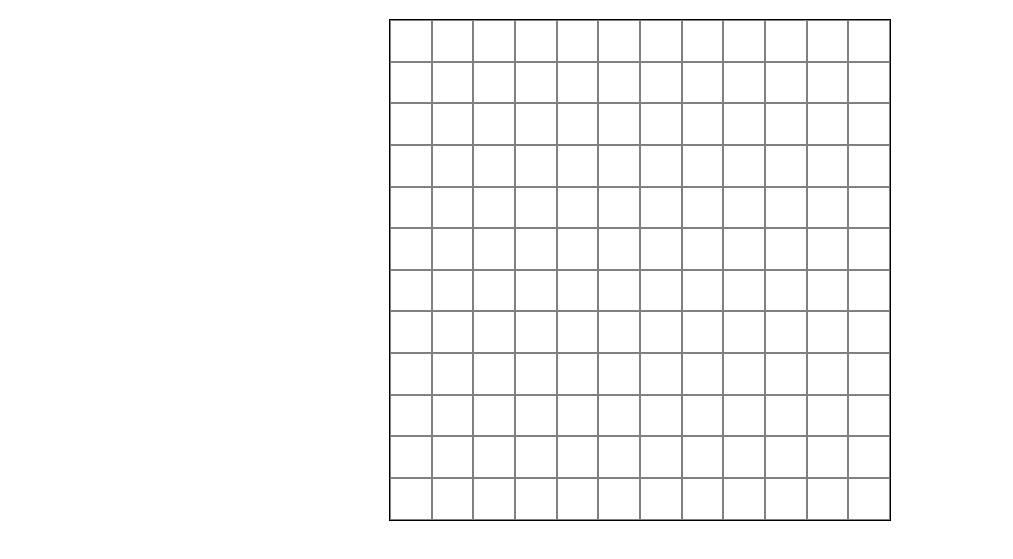
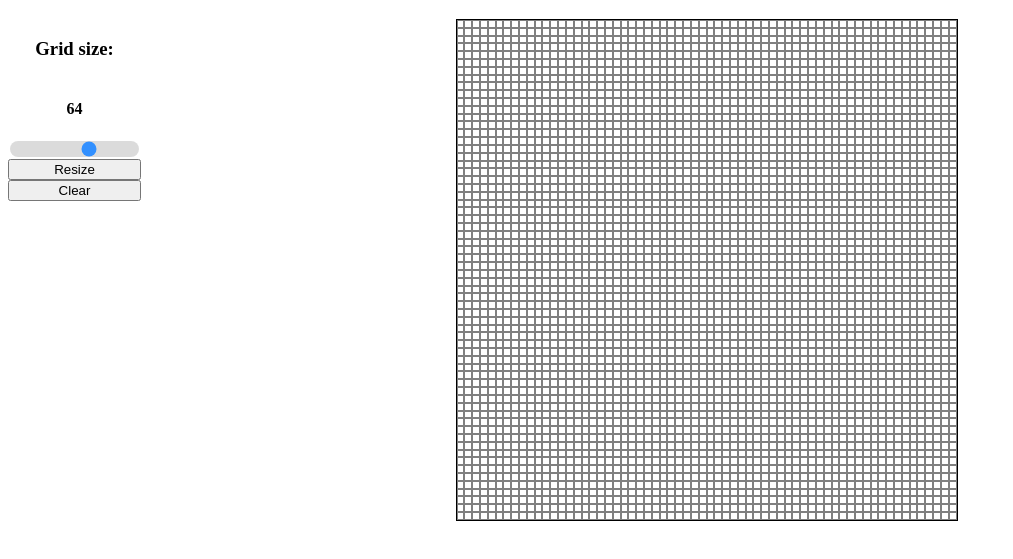
Before and after one commit to JanBlazejczyk/etch-a-sketch, a plain HTML site: page index.html in a window 1280 px wide. Shown: the part 61-620 px from the top of the page, without its empty margins (0-1013 px from the left). Drawn offline with Linux system fonts and the light colour scheme.

Commit message:
resize slider + clear btn

```diff
--- a/index.html
+++ b/index.html
@@ -11,8 +11,17 @@
     </head>
     <body>
         <h1>Etch a Sketch</h1>
-        <div id="grid-area">
+        <div class="flex-container">
+            <nav id="menu">
+                <h3>Grid size:</h3>
+                <h4 id="#show-grid-size"><span class="slider-value"></span></h4>
+                <input type="range" min="2" max="100" value="64" id="grid-size-slider">
+                <button id="resize-btn">Resize</button>
+                <button id="clear-btn">Clear</button>
+            </nav>
+            <div id="grid-area">
 
+            </div>
         </div>
     </body>
 </html>
--- a/main.css
+++ b/main.css
@@ -15,11 +15,23 @@ h1 {
     text-align: center;
 }
 
+h3 {
+    text-align: center;
+}
+
+h4 {
+    text-align: center;
+}
+
 .grid-cell {
     border: 1px solid grey;
     box-sizing: border-box;
     flex-grow: 1;
     height: 100%;
+}
+
+.grid-cell:hover {
+    background-color: aquamarine;
 }
 
 .grid-row {
@@ -31,3 +43,24 @@ h1 {
 .colored {
     background-color: grey;
 }
+
+.flex-container {
+    display: flex;
+}
+
+#menu {
+    display: flex;
+    flex-direction: column;
+}
+
+#grid-size-slider {
+    -webkit-appearance: none;
+    outline: none;
+    opacity: 0.8;
+    background: #d3d3d3;
+    border-radius: 0.5rem;
+}
+
+#grid-size-slider:hover {
+    opacity: 1;
+}
--- a/script.js
+++ b/script.js
@@ -17,7 +17,7 @@ const createGrid = (gridCount) => {
     }
 }
 
-createGrid(12);
+createGrid(64);
 
 // write a function that listens for hovering and changes the cell color for black
 const cells = document.querySelectorAll('.grid-cell');
@@ -25,10 +25,42 @@ cells.forEach((cell) => cell.addEventListener("mouseenter", function (event) {
     event.target.classList.add('colored');
 }))
 
+// create a clear button which makes all the cells white again
+const clearBtn = document.querySelector("#clear-btn");
+clearBtn.addEventListener("click", function () {
+    cells.forEach(cell => cell.classList.remove('colored'));
+})
+
 // TODO:
-// create a clear button which makes all the cells white again
 // create a slider https://www.w3schools.com/howto/howto_js_rangeslider.asp for adjusting the size of the grid
+const gridCountSlider = document.querySelector("#grid-size-slider");
+console.log(gridCountSlider.value);
+let showGridSize = document.querySelector(".slider-value");
+showGridSize.innerHTML = gridCountSlider.value;
+
+gridCountSlider.oninput = function () {
+    showGridSize.innerHTML = this.value;
+}
+
+// make the grid reize to the slider's value when a resize button is clicked
+const resizeBtn = document.querySelector("#resize-btn");
+resizeBtn.addEventListener("click", function () {
+    const sketchArea = document.querySelector("#grid-area");
+    sketchArea.innerHTML = "";
+    createGrid(gridCountSlider.value);
+    // below functionalities does not work once the grid is resized
+    const cells = document.querySelectorAll('.grid-cell');
+    cells.forEach((cell) => cell.addEventListener("mouseenter", function (event) {
+        event.target.classList.add('colored');
+    }))
+    const clearBtn = document.querySelector("#clear-btn");
+    clearBtn.addEventListener("click", function () {
+        cells.forEach(cell => cell.classList.remove('colored'));
+    })
+})
+
 // create a color picker so the user can paint in different colors
-// make the divs chenge collor only when the mouse button is pressed (if it's not pressed just make another background color just on hover - as a coursor)
-// make the mouse dissappera inside the grid area as we no longer need it
+// create another color picker for te background color change
+// make the divs change color only when the draving is activated (by clicking a mouse)
+// make the mouse dissapper inside the grid area as we no longer need it
 // style everything nicely with css so it has an etch a sketch toy look
```
